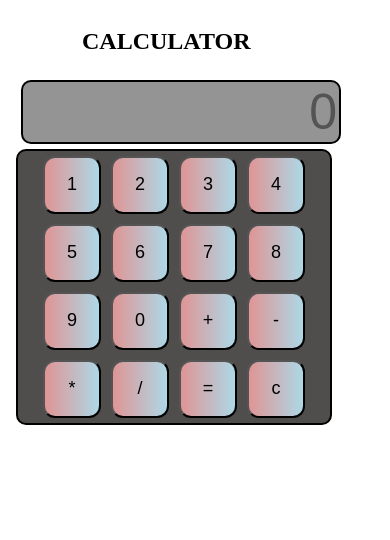
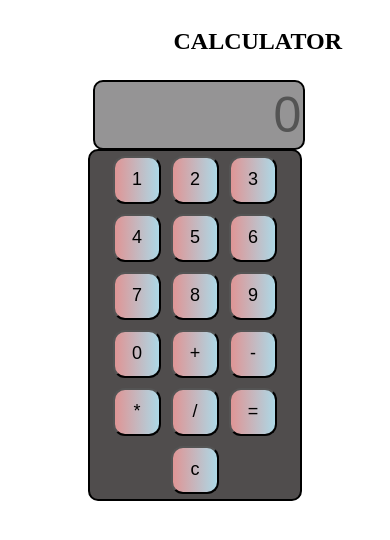
Before and after one commit to anjalishinde1912/calculator, an Angular app: page / in a window 390 px wide. Shown: the top 540 px of the page. Built offline with nearby package versions, Linux system fonts and the light colour scheme.

Commit message:
media query add

```diff
--- a/src/app/calculator/calculator.component.scss
+++ b/src/app/calculator/calculator.component.scss
@@ -1,7 +1,7 @@
 @mixin calculatormedia {
   display: grid;
   grid-template-rows: 3;
-  grid-template-columns: repeat(auto-fit,1);
+  grid-template-columns: repeat(auto-fit,3);
 }
 
 @mixin buttonformat {
@@ -79,6 +79,7 @@ h2 {
     @include calculatormedia;
   }
 
+
   .btn {
     display: inline-grid;
     grid-template-columns: 4;
@@ -124,23 +125,40 @@ h2 {
   }
 }
 
-@media screen and (max-width: 682px) {
+@media screen and (max-width: 684px) {
+  .calculator {
+    display: grid;
+    grid-template-rows: 3;
+    grid-template-columns: 20% 60% 20%;
+  }
+  .btn {
+    display: inline-grid;
+    grid-template-columns: repeat(1,20px);
+    grid-template-rows:repeat(1,20px);
+    grid-auto-flow: column;
+    margin: 5px;
+    padding: 12px;
+    font-size: 18px;
+}
+}
+
+
+@media screen and (max-width: 384px) {
   .calculator {
     @include calculatormedia;
   }
   .btn {
     display: inline-grid;
-    grid-template-columns: repeat(1,30px);
-    grid-template-rows:repeat(1,30px);
+    grid-template-columns: repeat(1,20px);
+    grid-template-rows:repeat(1,20px);
+    grid-auto-flow: column;
     margin: 5px;
     padding: 12px;
     font-size: 18px;
 }
-  h2 {
-    margin-left: 20%;
-}
 .calculator {
   display: inline-block;
+
 
   .inputfield {
     width:80vw;
@@ -148,7 +166,7 @@ h2 {
 
   .btn-container {
     width:80vw;
+    place-items: center;
   }
 }
-
 }
```
Lines whose indentation alone changed are shown as unchanged.
